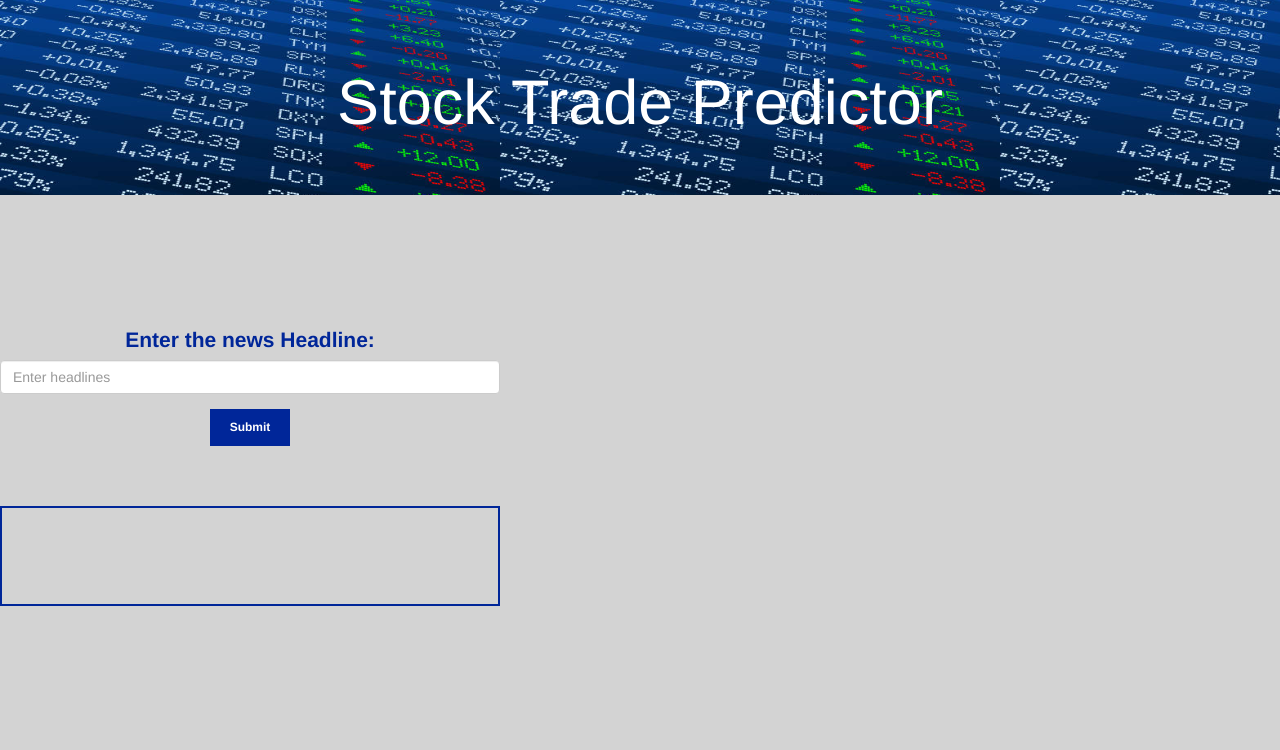
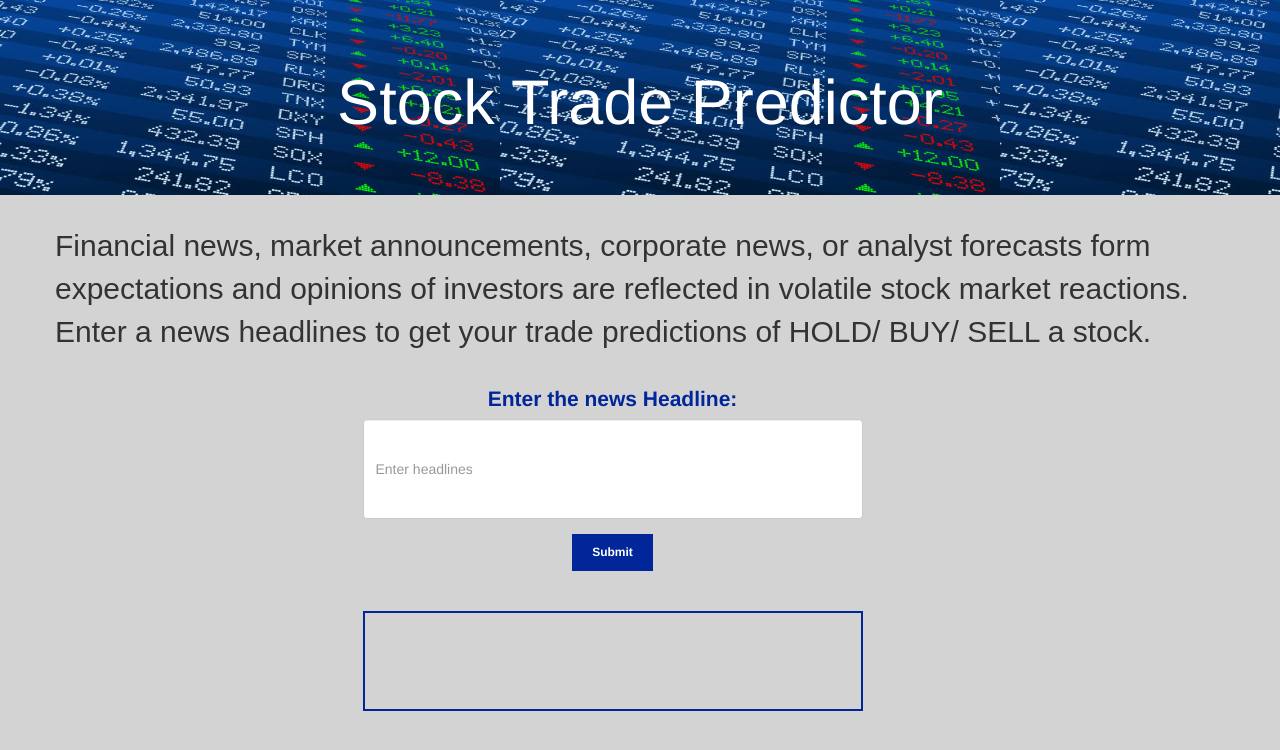
Before and after one commit to labulel/ML_StockTradePredictor, a Flask app: page / in a window 1280 px wide. Shown: the top 750 px of the page. Run offline with Flask 2, Linux system fonts and the light colour scheme; some libraries are stand-ins or nearby versions.

Commit message:
Updated css and html files

```diff
--- a/flaskr/app/static/css/style.css
+++ b/flaskr/app/static/css/style.css
@@ -1,24 +1,28 @@
 body{
     background-color: lightgrey;
-
 }
 
-/* form{
+
+form{
     background-color: lightgrey;
     display: inline-block;
     margin-left: auto;
     margin-right:auto;
     text-align: center;
-} */
+}
+
 
 label{
     font-size: 150%;
     color:#002699;
+    text-align: center;
 }
+
 
 #boxed {
     border: 2px black ;
-  }
+}
+
 
 .button{
     background-color: #002699;
@@ -32,6 +36,7 @@ label{
     font-weight: bold;
 }
 
+
 #dashboard-title {
     background-size: 500px 200px;
     background-color: #3385ff;
@@ -40,9 +45,11 @@ label{
     background-image: url("../images/stock_market2.jpg");
 }
 
+
 .panel {
     background-color: rgb(217, 215, 240);
 }
+
 
 #output{
     width:500px;
@@ -50,12 +57,22 @@ label{
     border:2px solid  #002699;
 }
 
+
 .input-output{
     background-color: lightgrey;
     display: inline-block;
-    /* margin-left: auto;
-    margin-right:auto; */
     text-align: center;
     max-width: 500px;
     margin: auto;
 }
+
+
+p{
+    font-size: 30px;
+    font-family: sans-serif;
+}
+
+.form-control{
+    width:500px;
+    height: 100px;
+}
--- a/flaskr/app/templates/index.html
+++ b/flaskr/app/templates/index.html
@@ -17,19 +17,24 @@
       <h1>Stock Trade Predictor</h1>
     </div>
   </div>
+
+
+
+  <div class = "container" id="input-output">
+    <div class = "row">
+      <p>Financial news, market announcements, corporate news, or analyst forecasts form expectations and opinions of investors are reflected in volatile stock market reactions.
+      Enter a news headlines to get your trade predictions of HOLD/ BUY/ SELL a stock.</p>
       <br>
-  <br>
-  <br>
-  <br>
-  <br>
+      <div class="col-md-3"></div>
+        <div class = "col-md-3">
 
-  <div class="input-output">
         <form method='post'>
           <div class="form-group" id="headline-entry">
             <label for="exampleInputEmail1">Enter the news Headline:</label>
-        <input class="form-control" name="headline" aria-describedby="emailHelp" placeholder="Enter headlines">
+            <input type="text" class="form-control" name="headline"  placeholder="Enter headlines" >
         </div>
-      <button class="button" type="submit" class="btn btn-primary">Submit</button>
+        <button class="button"  type="submit" class="btn btn-primary">Submit</button>
+
         </form>
 
         <br>
@@ -43,10 +48,12 @@
         </div>
 
         </div>
+      </div>
+    </div>
+  </div>
 
 
 <script src="https://cdnjs.cloudflare.com/ajax/libs/d3/5.5.0/d3.js"></script>
-<!-- <script src="https://cdn.plot.ly/plotly-latest.min.js"></script> -->
 <script src="static/js/logic.js"></script>
 
 </body>
```
Lines whose indentation alone changed are shown as unchanged.
